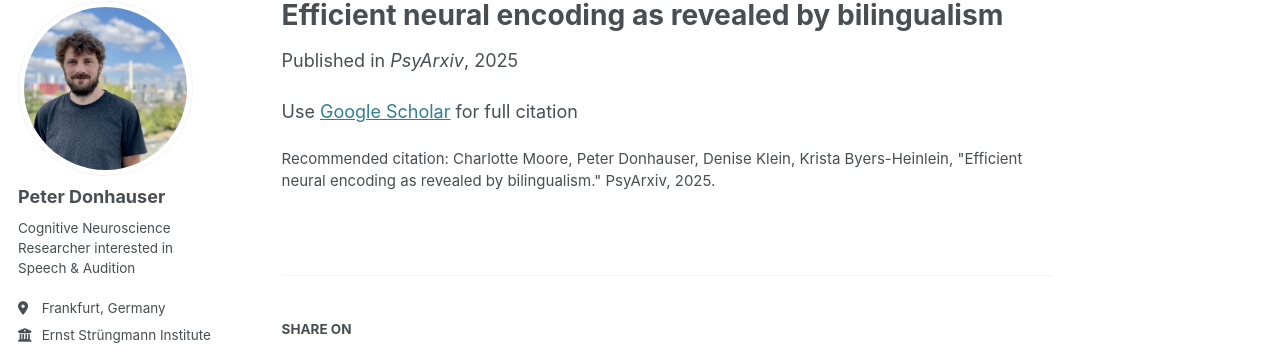
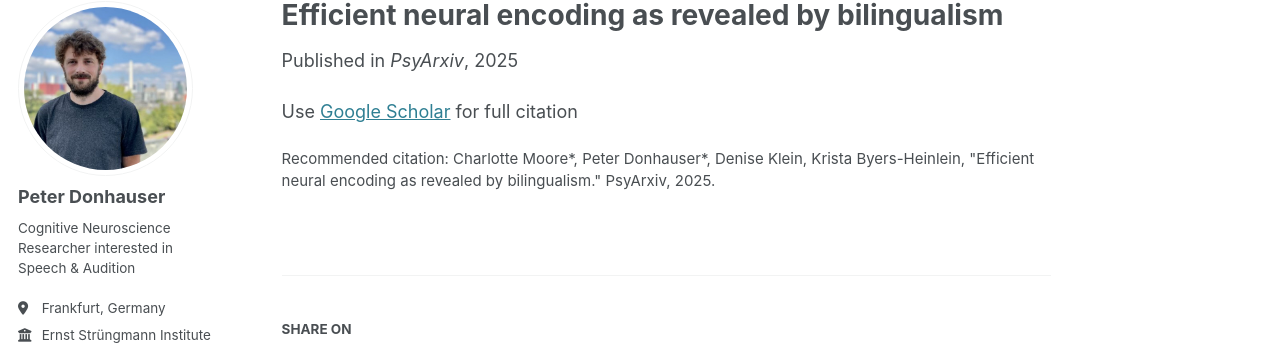
Before and after one commit to pwdonh/pwdonh.github.io, a Jekyll site: the page built from _publications/2025-01-01-Efficient-neural-encoding-as-revealed-by-bilingualism.md, in a window 1280 px wide and 982 px high. Shown: the part 105-450 px from the top of the window. Built offline with Jekyll 4.4.1, drawn with Linux system fonts in a browser that asks for light colours; some web fonts are replaced.

```diff
--- a/_publications/2025-01-01-Efficient-neural-encoding-as-revealed-by-bilingualism.md
+++ b/_publications/2025-01-01-Efficient-neural-encoding-as-revealed-by-bilingualism.md
@@ -4,6 +4,6 @@ collection: publications
 permalink: /publication/2025-01-01-Efficient-neural-encoding-as-revealed-by-bilingualism
 date: 2025-01-01
 venue: 'PsyArxiv'
-citation: ' Charlotte Moore,  Peter Donhauser,  Denise Klein,  Krista Byers-Heinlein, &quot;Efficient neural encoding as revealed by bilingualism.&quot; PsyArxiv, 2025.'
+citation: ' Charlotte Moore*,  Peter Donhauser*,  Denise Klein,  Krista Byers-Heinlein, &quot;Efficient neural encoding as revealed by bilingualism.&quot; PsyArxiv, 2025.'
 ---
 Use [Google Scholar](https://scholar.google.com/scholar?q=Efficient+neural+encoding+as+revealed+by+bilingualism){:target="_blank"} for full citation
```
